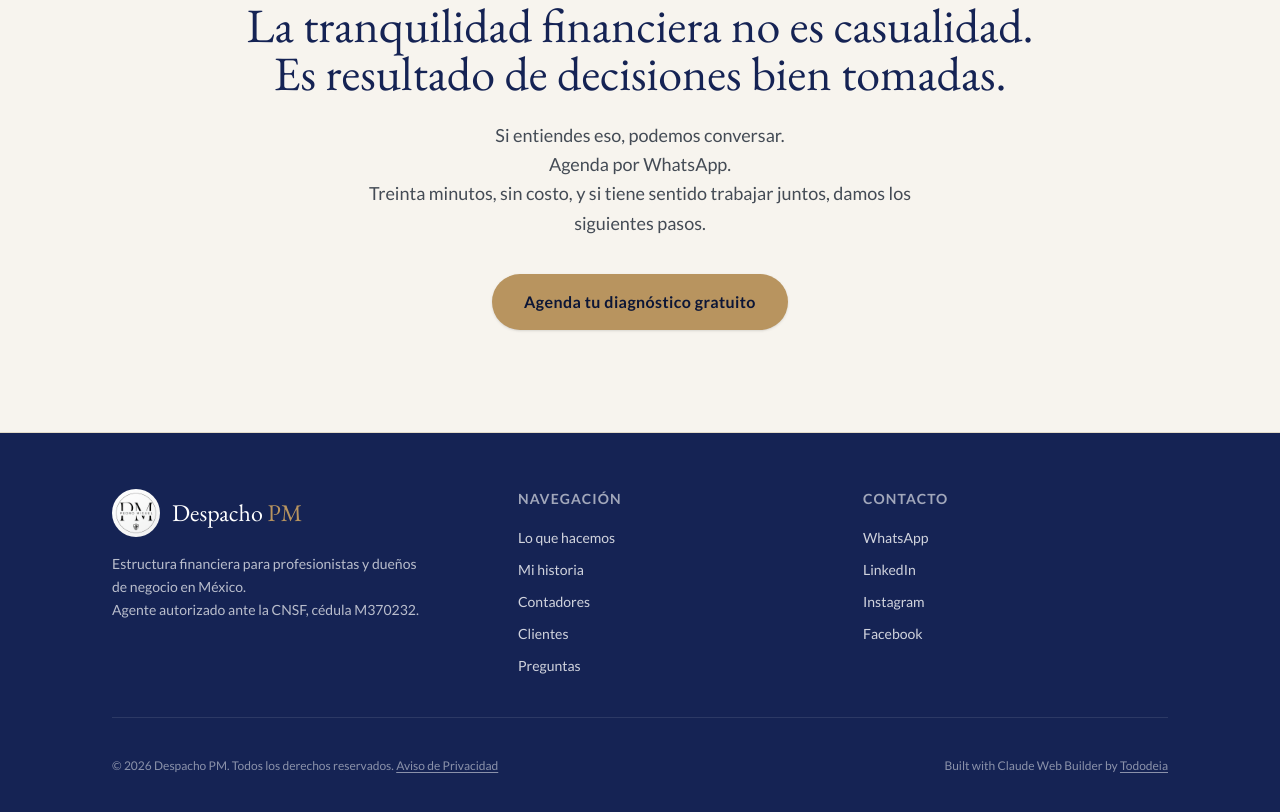
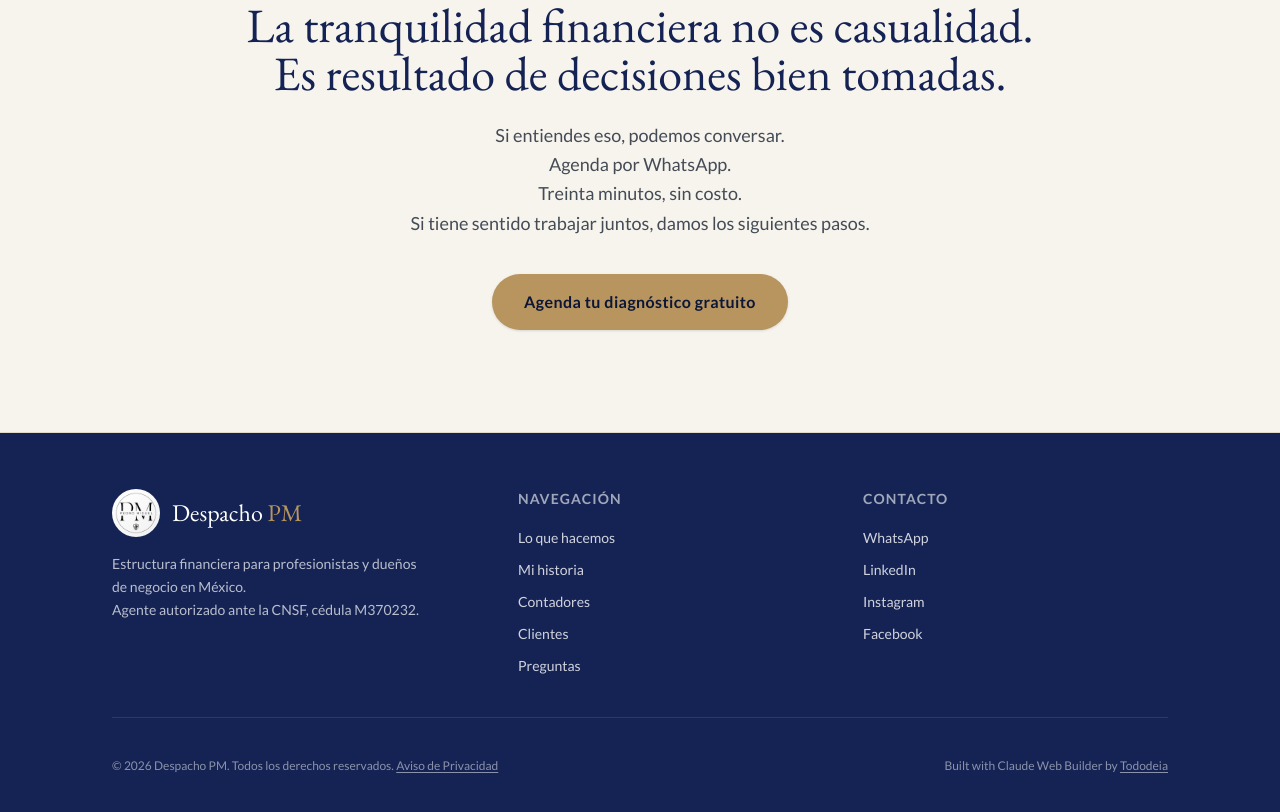
Before and after one commit to DESPACHOPM/despacho-pm-site, a Next.js app: page / in a window 1280 px wide. Shown: the part 7840-8652 px from the top of the page. Built offline with nearby package versions, Linux system fonts and the light colour scheme.

Commit message:
Update final-cta.tsx

```diff
--- a/src/components/sections/final-cta.tsx
+++ b/src/components/sections/final-cta.tsx
@@ -34,8 +34,9 @@ export function FinalCta() {
           <br />
           {MEETING_NOTE}
           <br />
-          Treinta minutos, sin costo, y si tiene sentido trabajar juntos,
-          damos los siguientes pasos.
+          Treinta minutos, sin costo.
+          <br />
+          Si tiene sentido trabajar juntos, damos los siguientes pasos.
         </p>
       </Reveal>
 
```
